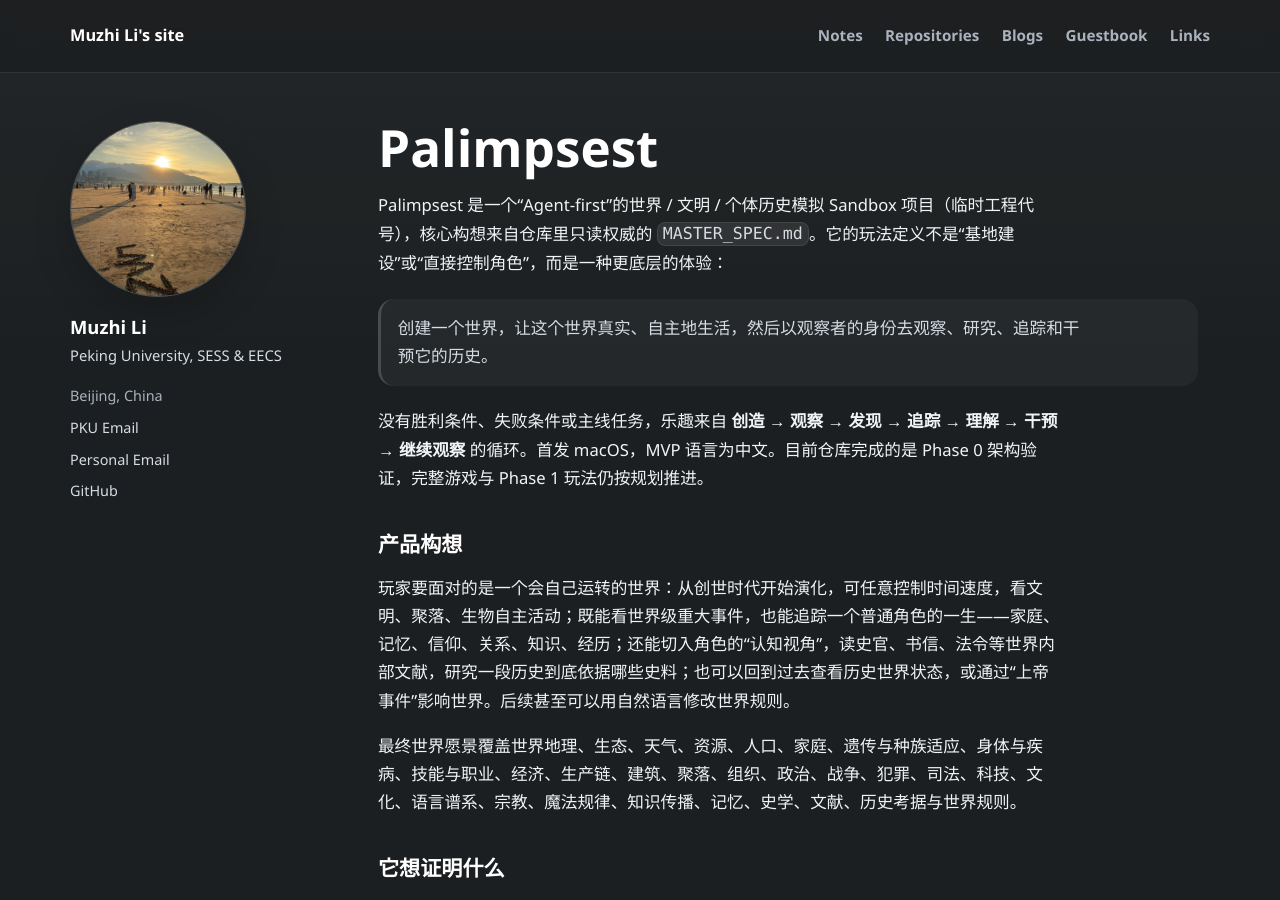
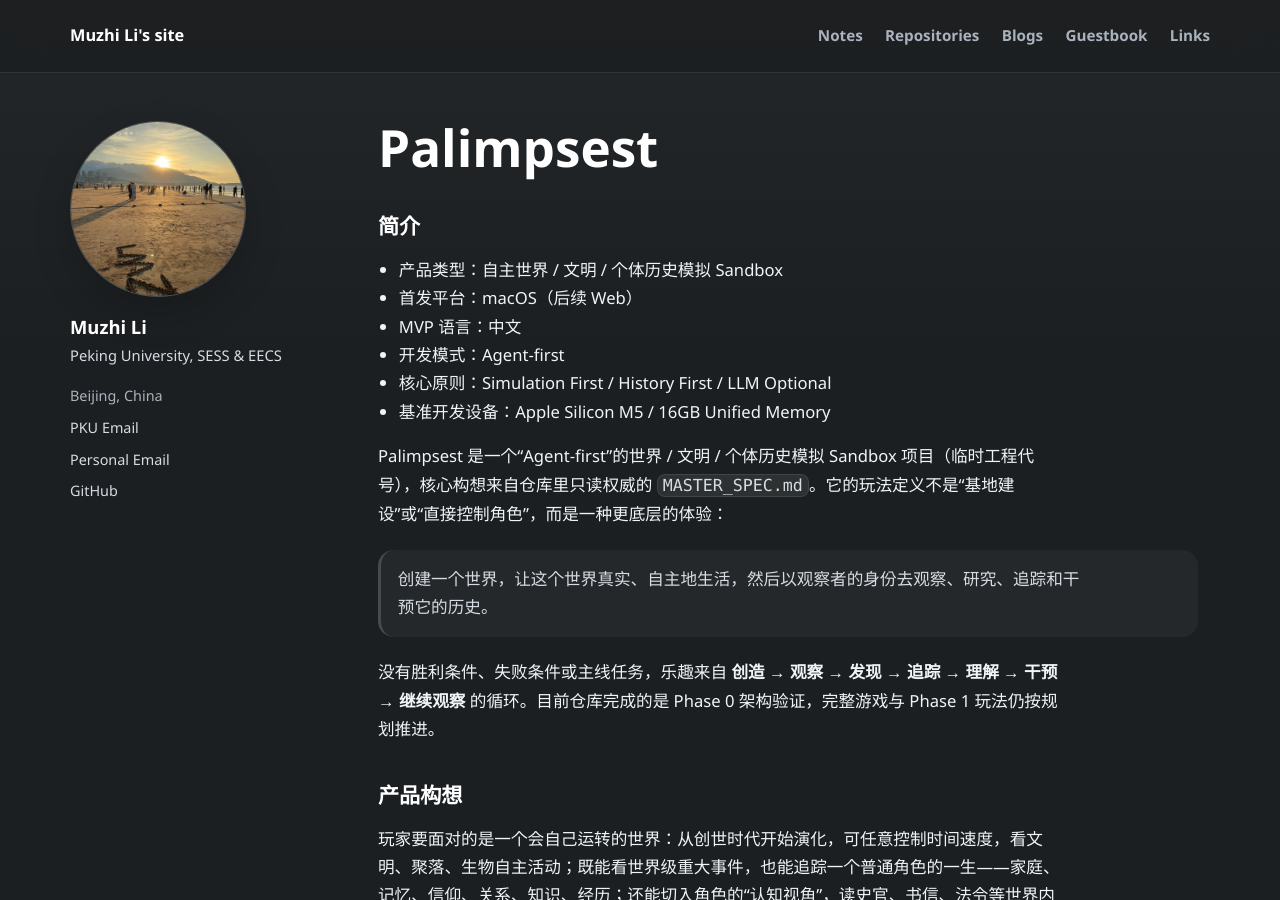
Before and after one commit to GabrielMu2006/GabrielMu2006.github.io, a Jekyll site: the page built from site/content/_Repositories/palimpsest.md, in a window 1280 px wide and 900 px high. Built offline with Jekyll 4.4.1, drawn with Linux system fonts in a browser that asks for light colours; comment, search, counter and statistics services are not loaded.

Commit message:
Add MASTER_SPEC short intro block to Palimpsest entry

```diff
--- a/site/content/_Repositories/palimpsest.md
+++ b/site/content/_Repositories/palimpsest.md
@@ -8,11 +8,20 @@ status: "Active"
 link: "https://github.com/GabrielMu2006/Palimpsest"
 ---
 
+## 简介
+
+- 产品类型：自主世界 / 文明 / 个体历史模拟 Sandbox
+- 首发平台：macOS（后续 Web）
+- MVP 语言：中文
+- 开发模式：Agent-first
+- 核心原则：Simulation First / History First / LLM Optional
+- 基准开发设备：Apple Silicon M5 / 16GB Unified Memory
+
 Palimpsest 是一个“Agent-first”的世界 / 文明 / 个体历史模拟 Sandbox 项目（临时工程代号），核心构想来自仓库里只读权威的 `MASTER_SPEC.md`。它的玩法定义不是“基地建设”或“直接控制角色”，而是一种更底层的体验：
 
 > 创建一个世界，让这个世界真实、自主地生活，然后以观察者的身份去观察、研究、追踪和干预它的历史。
 
-没有胜利条件、失败条件或主线任务，乐趣来自 **创造 → 观察 → 发现 → 追踪 → 理解 → 干预 → 继续观察** 的循环。首发 macOS，MVP 语言为中文。目前仓库完成的是 Phase 0 架构验证，完整游戏与 Phase 1 玩法仍按规划推进。
+没有胜利条件、失败条件或主线任务，乐趣来自 **创造 → 观察 → 发现 → 追踪 → 理解 → 干预 → 继续观察** 的循环。目前仓库完成的是 Phase 0 架构验证，完整游戏与 Phase 1 玩法仍按规划推进。
 
 ## 产品构想
 
```
